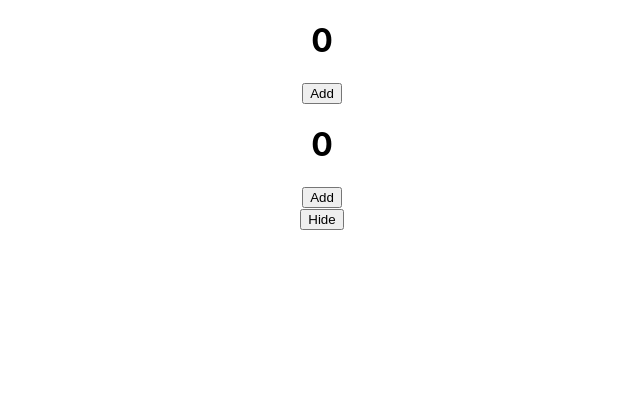
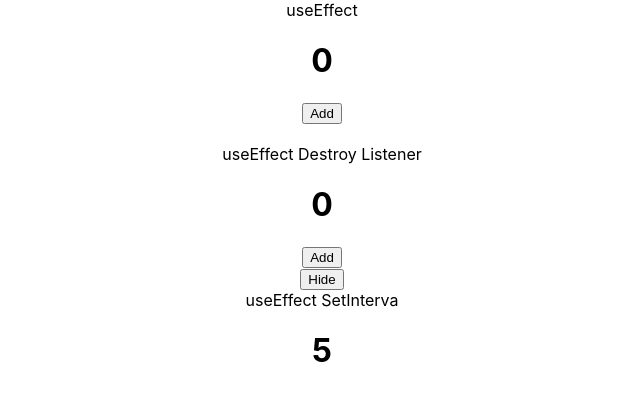
Before and after one commit to iiimomoniii/Intro_React, a React (Create React App) app: page / in a window 1280 px wide. Shown: the top 400 px of the page, without its empty margins (318-958 px from the left). Built offline with nearby package versions, Linux system fonts and the light colour scheme.

Commit message:
how to useEffect for setInterval

```diff
--- a/src/App.js
+++ b/src/App.js
@@ -3,15 +3,22 @@ import './App.css';
 import {useState} from 'react';
 import Ex1_useEffect from './components/Ex1_useEffect';
 import Ex2_useEffectDestroyListener from './components/Ex2_useEffectDestroyListener';
+import Ex3_useEffectSetInterval from './components/Ex3_useEffectSetInterval';
 function App() {
 
   const [isShow , setIsShow] = useState(true);
 
   return (
     <div className="App">
+      <span>useEffect</span>
        <Ex1_useEffect/>
+       <br />
+       <span>useEffect Destroy Listener</span>
       {isShow && <Ex2_useEffectDestroyListener/>}
-     <button onClick={()=>setIsShow(false)}>Hide</button>
+      <button onClick={()=>setIsShow(false)}>Hide</button>
+      <br />
+      <span>useEffect SetInterva</span>
+      <Ex3_useEffectSetInterval/>
     </div>
   );
 }
--- /dev/null
+++ b/src/components/Ex3_useEffectSetInterval.js
@@ -0,0 +1,22 @@
+import React, {useEffect, useState} from 'react'
+
+export default function Ex3_useEffectSetInterval() {
+    //0
+    const [count, setCount] = useState(0);
+    const someValue = () => {
+        //2. some value
+        setCount(previus => previus + 1)
+    }
+    useEffect(()=>{
+        //1. set Interval in 1 sec
+        const  intervalId = setInterval(someValue,1000);
+        //4. clear Interval
+        return () => {
+            clearInterval(intervalId)
+        }
+    },[count])
+  return (
+    //3. view count
+    <div><h1>{count}</h1></div>
+  )
+}
```
